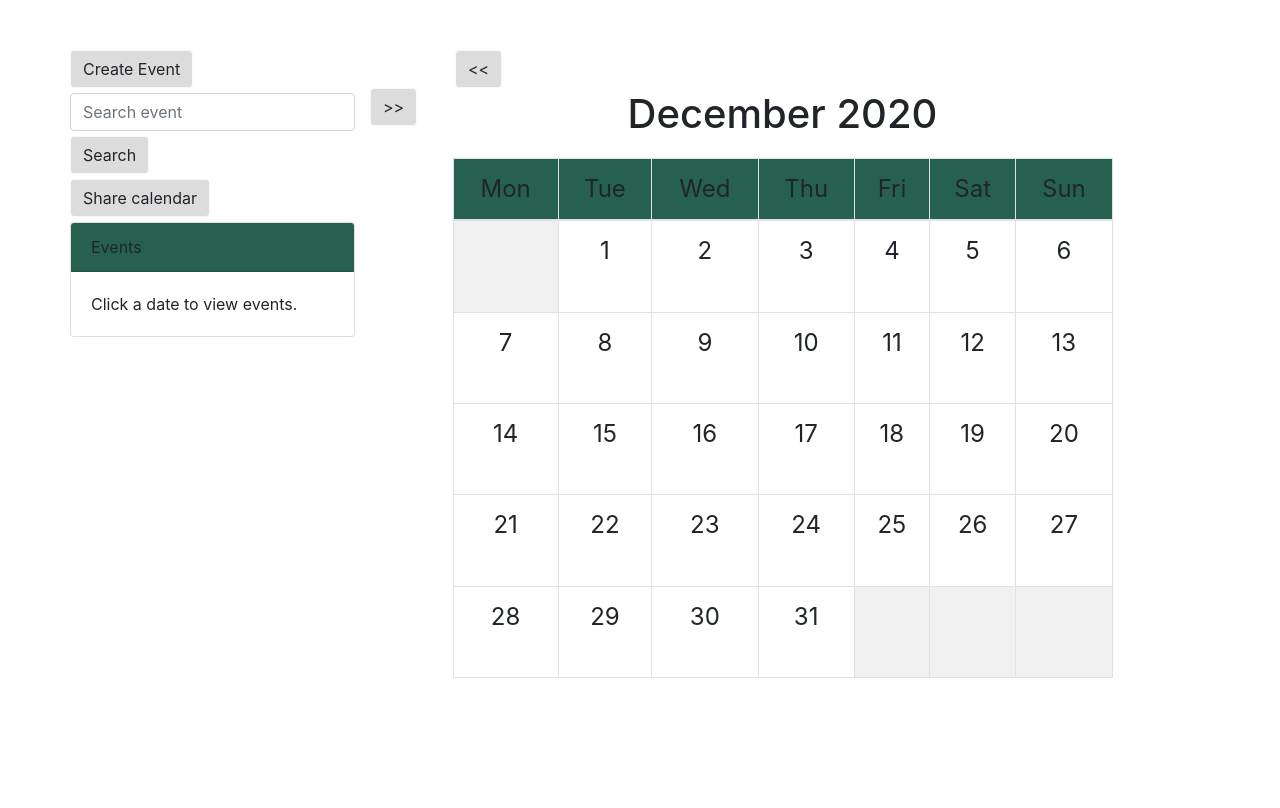
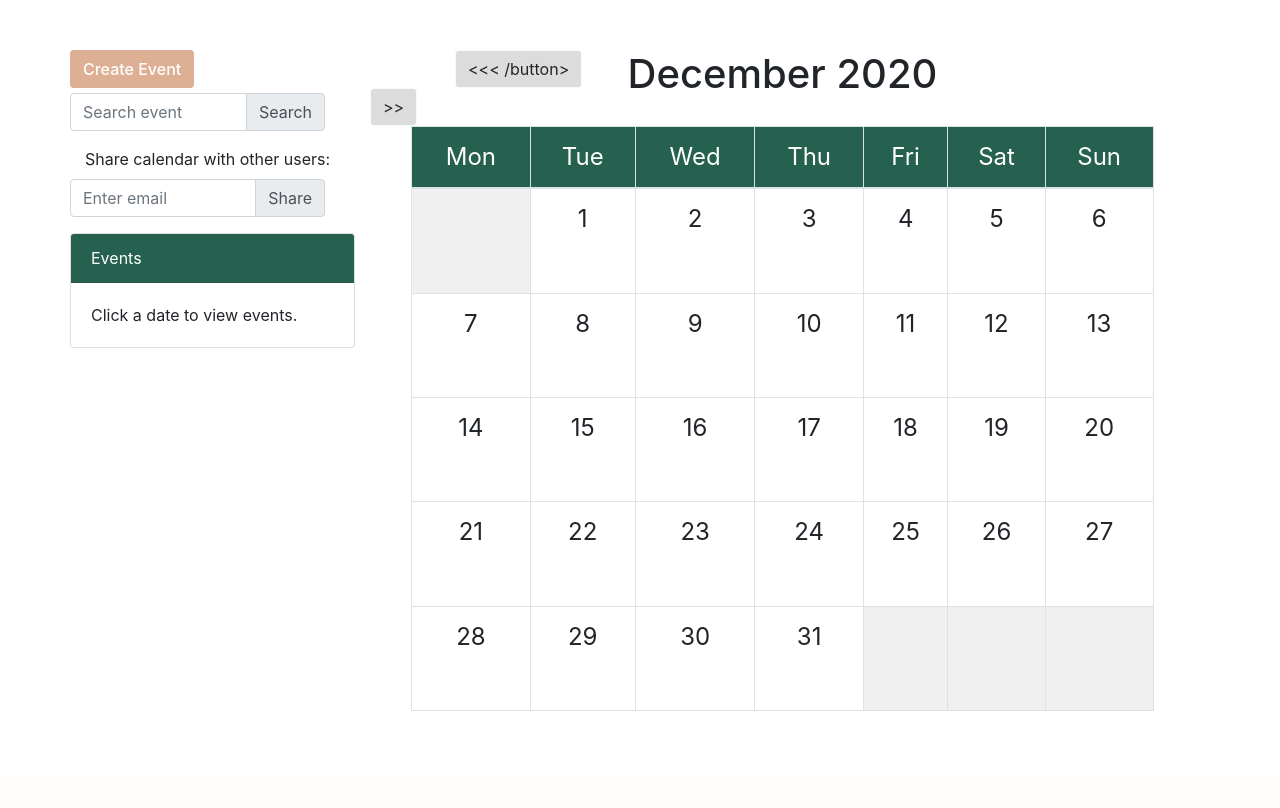
Before and after one commit to hbarrett100/COMP41110-cloud-computing-project, a Flask app: template calendar_app/templates/home.html in a window 1280 px wide. Shown: the part 72-880 px from the top of the page. After the commit the page ends 783 px from the top, so only its background shows below. Run offline with Flask 2, Linux system fonts and the light colour scheme; the template is opened without the code that fills it: most values are stand-ins (such as "Sample title", 1, 10 or a date in 2020); data that the repository does not hold is empty; some libraries are stand-ins or nearby versions.

Commit message:
changes for eb

```diff
--- a/calendar_app/models.py
+++ b/calendar_app/models.py
@@ -61,6 +61,3 @@ class Event(db.Model):
         'end':self.end.strftime("%H:%M"),
         }
         return d
-
-
-# if __name__ == "__main__":
--- a/calendar_app/routes.py
+++ b/calendar_app/routes.py
@@ -1,5 +1,5 @@
 from flask import render_template, url_for, flash, redirect, request
-from calendar_app import app, db
+from calendar_app import application, db
 from calendar_app.models import User, Event
 from datetime import datetime
 from sqlalchemy.orm import load_only
@@ -7,7 +7,7 @@ from sqlalchemy import extract
 import json
 
 # home page
-@app.route("/home")
+@application.route("/home")
 def home():
     user_email = request.args.get('email') #get email entered in form on login page
     # add user to database if they don't already exist
@@ -19,13 +19,13 @@ def home():
     return render_template('home.html', user_email=user_email)
 
 # login page
-@app.route("/")
-@app.route("/login")
+@application.route("/")
+@application.route("/login")
 def login():
     return render_template('login.html')
 
 # create new event
-@app.route("/create_event", methods=['GET', 'POST'])
+@application.route("/create_event", methods=['GET', 'POST'])
 def create_event():
     if request.method == 'POST':
         date = request.form.get("date")
@@ -68,7 +68,7 @@ def create_event():
 
 
 # get users events from database to populate calendar
-@app.route("/get_events", methods=['GET', 'POST'])
+@application.route("/get_events", methods=['GET', 'POST'])
 def get_events():
     # 1. if no date given in request
     # get email, month and year out of request
@@ -102,7 +102,7 @@ def get_events():
         print("all events: ", all_events)
         return json.dumps(all_events)
 
-    # if date given as argument
+    # 2. if date given as argument
     else:
         events = Event.query.filter(extract('year', Event.date) == year).filter(extract('month', Event.date) == month).filter(extract('day', Event.date) == date).filter_by(user_id = user_id).all()
         all_events = []
@@ -121,7 +121,7 @@ def get_events():
 
 
 # get users events from database to populate calendar
-@app.route("/delete", methods=['GET', 'POST'])
+@application.route("/delete", methods=['GET', 'POST'])
 def delete():
     if request.method == 'POST':
         event_id = request.form.get("id")
@@ -134,7 +134,7 @@ def delete():
 
 
 # share calendar with another user who has has an account on app
-@app.route("/share_calendar", methods=['GET', 'POST'])
+@application.route("/share_calendar", methods=['GET', 'POST'])
 def share_calendar():
     if request.method == 'POST':
         user_email = request.form.get("email")
@@ -151,7 +151,7 @@ def share_calendar():
 
 
 # search for event
-@app.route("/search_event", methods=['GET', 'POST'])
+@application.route("/search_event", methods=['GET', 'POST'])
 def search_event():
     email = request.args.get("email")
     search = request.args.get("search")
--- a/calendar_app/static/cal.js
+++ b/calendar_app/static/cal.js
@@ -1,3 +1,4 @@
+// requests controller manages any functions related to AJAX requests
 var requestsController = (function () {
 
     return {
@@ -38,15 +39,12 @@ var requestsController = (function () {
 
         //search for event
         searchEvent: function (search) {
-            return $.getJSON("/search_event", {email: email, search: search});
+            return $.getJSON("/search_event", { email: email, search: search });
         },
-
-        getUsers: function() {
-            // send get request for all user emails
-        }
     }
 })();
 
+// UI controller manages any functions related to the DOM
 var UIController = (function () {
 
     var d = new Date;
@@ -131,15 +129,13 @@ var UIController = (function () {
         },
 
         // populate event card with details of events
-        populateEventCard: function (date, data, search=false) {
-            console.log(date);
-            console.log("inside event card")
+        populateEventCard: function (date, data, search = false) {
             $("#events-list").html('');
 
             // display message if no search results
-            if (!search && data.length == 0){
+            if (!search && data.length == 0) {
                 $("#events-list").html('No events on this date.');
-            } else if (data.length == 0){
+            } else if (data.length == 0) {
                 $("#events-list").html('No events match your search.');
             }
             if (search) {
@@ -150,10 +146,10 @@ var UIController = (function () {
                 let html = `<li class="list-group-item">
                     <h3 class="title">${event.title}</h3>`;
                 html += search ? `<p>${event.date}</p>` : '';
-                html += `<button type="button" class="edit btn btn-light" data-toggle="modal" data-target="#create-event" data-event-id=${event.id}>edit</button>
+                html += ` <p class="times">${event.start}-${event.end}</p>
+                <p class="description">${event.description}</p>
+                <button type="button" class="edit btn btn-light" data-toggle="modal" data-target="#create-event" data-event-id=${event.id}>edit</button>
                     <button type="button" class="delete btn btn-light" data-event-id=${event.id}>delete</button>
-                    <p class="times">${event.start}-${event.end}</p>
-                    <p class="description">${event.description}</p>
                     </li>`;
 
                 $("#events-list").append(html)
@@ -169,7 +165,7 @@ var UIController = (function () {
 
         // modal to create new event
         newEventModal: function () {
-            $('#title').html('');
+            $('#title').val("");
             // set up date and time pickers
             $("#datepicker").flatpickr({
                 dateFormat: 'd-m-yy',
@@ -246,10 +242,12 @@ var UIController = (function () {
             })
         },
 
-        // STILL TO DO!!!!
-        displaySharingResult: function(result) {
-            if (!result){
-                console.log("error")
+        // display result of calendar sharing
+        displaySharingResult: function (result) {
+            if (!result) {
+                $('#share-error').show();
+            } else {
+                $('#share-success').show();
             }
         }
     }
@@ -402,21 +400,21 @@ var controller = (function (rqsCtrl, UICtrl) {
 
         // share calendar
         $("#share").click(function () {
+            let shareEmail = $('#share_email').val(); // get value out of input box
             $('#share_email').val('');
-            let shareEmail = $('#share_email').val(); // get value out of input box
             rqsCtrl.shareCalendar(shareEmail).done(function () {
                 UICtrl.displaySharingResult(true);
-            }).fail(function(){
+            }).fail(function () {
                 UICtrl.displaySharingResult(false);
             });
         });
 
-         // search for event
-         $("#search").click(function () {
+        // search for event
+        $("#search").click(function () {
 
             let search = $('#search-input').val(); // get value out of input box
             rqsCtrl.searchEvent(search).done(function (data) {
-                UICtrl.populateEventCard(false, data, search=true);
+                UICtrl.populateEventCard(false, data, search = true);
             });
         });
     };
--- a/calendar_app/static/main.css
+++ b/calendar_app/static/main.css
@@ -1,7 +1,7 @@
 .table {
     border-radius: 5px;
-    width: 80%;
-    height: 80%;
+    width: 90%;
+    height: 90%;
     margin: 0px auto;
     float: none;
 }
@@ -15,7 +15,6 @@
     width: 80%;
     margin: 0px auto;
     float: none;
-    margin-top: 40px;
     text-align: center;
     margin-bottom: 20px;
 }
@@ -124,10 +123,6 @@ td {
     margin-top: 50px;
 }
 
-#search-input {
-    margin-bottom: 5px;
-}
-
 .event-btn {
     margin-bottom: 5px;
 }
@@ -135,3 +130,26 @@ td {
 #event-card{
     width: 400px;
 }
+
+#create {
+    background-color: #DDAF94;
+    font-weight: 500;
+}
+
+.white {
+    color: white;
+}
+
+#save-event {
+    background-color:  #266150;
+    border: 0px;
+}
+
+#cancel {
+    background-color: #DDAF94;
+    border: 0px;
+}
+
+.share-alert{
+    display:none;
+}
--- a/calendar_app/templates/home.html
+++ b/calendar_app/templates/home.html
@@ -6,38 +6,48 @@
 
       <!-- create event-->
       <div class="row">
-        <button type="button" class="btn event-btn btn-light" id="create" data-toggle="modal"
+        <button type="button" class="btn event-btn white" id="create" data-toggle="modal"
           data-target="#create-event">Create
           Event</button>
       </div>
 
       <!-- search event -->
-      <div class="row">
-        <input class="form-control" type="text" placeholder="Search event" aria-label="Search" id="search-input">
-        <button type="button" class="btn event-btn btn-light" id="search">Search</button>
-
-      </div>
-
-      <!-- share calendar -->
-      <div class="row">
-        <button class="btn event-btn btn-light" type="button" data-toggle="collapse" data-target="#collapseExample"
-          aria-expanded="false" aria-controls="collapseExample">
-          Share calendar
-        </button>
-        <div class="collapse" id="collapseExample">
-          <div class="card card-body">
-            <input type="email" class="form-control" id="share_email" aria-describedby="emailHelp"
-              placeholder="Enter email">
-            <button class="btn btn-light" id="share">Share</button>
-            <small id="share-result" class="form-text text-muted"></small>
-          </div>
+      <div class="row input-group mb-3">
+        <input class="form-control" type="text" placeholder="Search event" aria-label="Search" id="search-input"
+          aria-describedby="search">
+        <div class="input-group-append">
+          <span class="input-group-text" id="search">Search</span>
         </div>
       </div>
 
+
+      <!-- share calendar -->
+      <label for="share">Share calendar with other users:</label>
+      <div class="row input-group mb-3">
+
+        <input class="form-control" type="text" placeholder="Enter email" aria-label="share" id="share_email"
+          aria-describedby="search">
+        <div class="input-group-append">
+          <span class="input-group-text" id="share">Share</span>
+        </div>
+      </div>
+
+      <!-- share calendar alerts -->
+      <div class="alert alert-success share-alert" id="share-success" role="alert">
+        Calendar shared!
+      </div>
+      <div class="alert alert-danger share-alert" id="share-error" role="alert">
+        User does not exist.
+      </div>
+
+
+
+
+
+      <!-- events card -->
       <div class="row">
-        <!-- events card -->
-        <div class="card" id="event-card">
-          <div class="card-header" id="card-title">
+        <div class="card overflow-auto" id="event-card">
+          <div class="card-header white" id="card-title">
             Events
           </div>
           <div class="card-body" id="event-card">
@@ -53,7 +63,8 @@
       <!-- calendar table -->
       <div class="row">
         <div class="col-3">
-          <button type="button" class="btn btn-light" id="prev" class="move-month"><<</button>
+          <button type="button" class="btn btn-light" id="prev" class="move-month">
+            <<< /button>
               <button type="button" class="btn btn-light" id="next" class="move-month">>></button>
         </div>
         <div class="col-6">
@@ -64,13 +75,13 @@
         <table class="table table-bordered" id="cal-table">
           <thead>
             <tr>
-              <th scope="col">Mon</th>
-              <th scope="col">Tue</th>
-              <th scope="col">Wed</th>
-              <th scope="col">Thu</th>
-              <th scope="col">Fri</th>
-              <th scope="col">Sat</th>
-              <th scope="col">Sun</th>
+              <th scope="col" class="white">Mon</th>
+              <th scope="col" class="white">Tue</th>
+              <th scope="col" class="white">Wed</th>
+              <th scope="col" class="white">Thu</th>
+              <th scope="col" class="white">Fri</th>
+              <th scope="col" class="white">Sat</th>
+              <th scope="col" class="white">Sun</th>
             </tr>
           </thead>
           <tbody>
@@ -133,7 +144,7 @@
         </form>
       </div>
       <div class="modal-footer">
-        <button type="button" class="btn btn-secondary" data-dismiss="modal">Cancel</button>
+        <button type="button" class="btn btn-secondary" data-dismiss="modal" id="cancel">Cancel</button>
         <button type="submit" class="btn btn-primary" id="save-event">Save</button>
       </div>
     </div>
--- a/calendar_app/templates/layout.html
+++ b/calendar_app/templates/layout.html
@@ -40,7 +40,7 @@
 </nav>
 
 <body>
-    {% block content %} {% endblock  %}
+    {% block content %} {% endblock %}
 </body>
 
 </html>
--- /dev/null
+++ b/requirements.txt
@@ -0,0 +1,4 @@
+Flask==1.1.2
+Flask-SQLAlchemy==2.4.4
+PyMySQL==0.10.1
+SQLAlchemy==1.3.20
--- a/run.py
+++ /dev/null
@@ -1,4 +0,0 @@
-from calendar_app import app
-
-if __name__ == '__main__':
-    app.run(debug=True)
```
Also changed, not shown: application.py (added, +9 -0 lines), calendar_app/__init__.py (+5 -5 lines), calendar_app/templates/login.html (line endings or trailing spaces), 1 other file.
